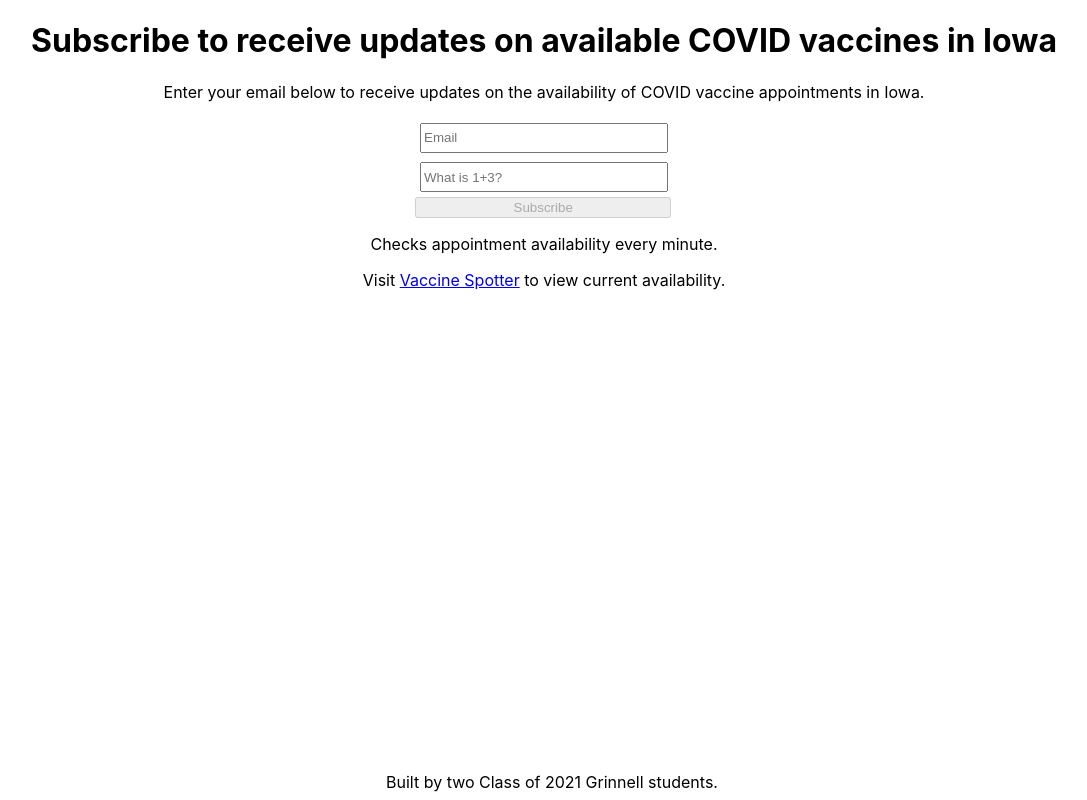
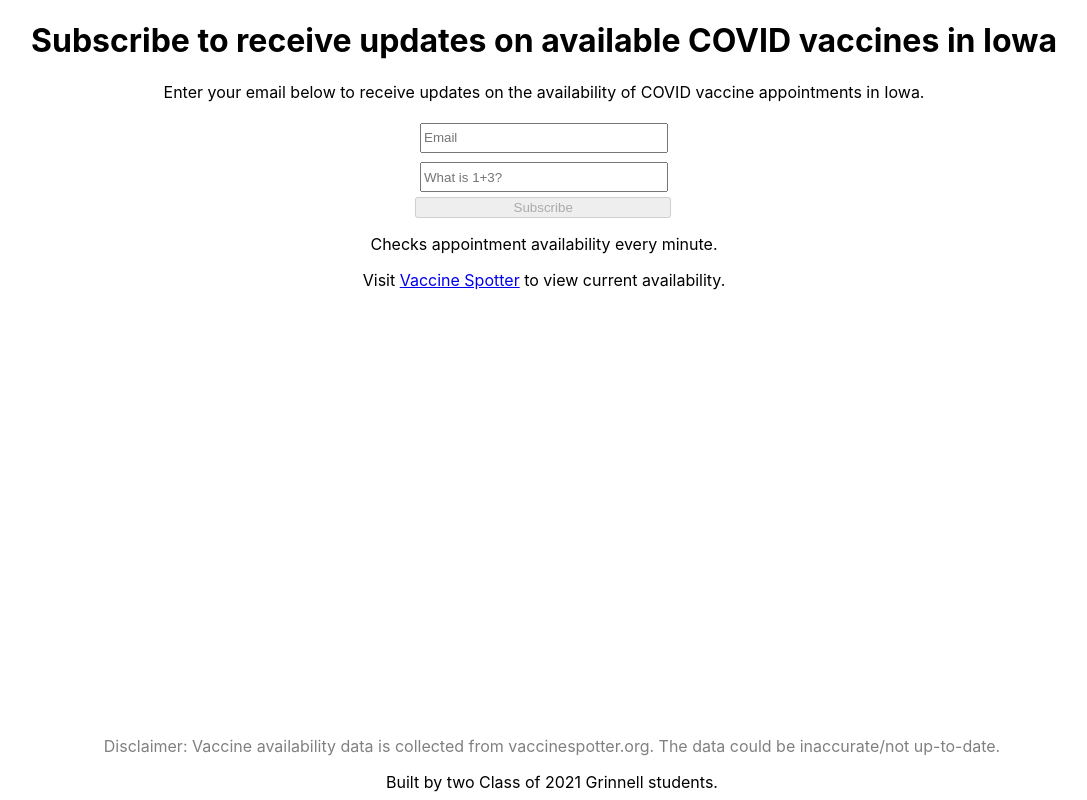
Before and after one commit to charunupara/GrinnellVaccineFrontEnd, a React (Create React App) app: page / in a window 1280 px wide. Shown: the whole page, without its empty margins (96-1183 px from the left). Built offline with nearby package versions, Linux system fonts and the light colour scheme.

Commit message:
add disclaimer

```diff
--- a/src/Form.css
+++ b/src/Form.css
@@ -17,6 +17,10 @@ form {
   width: 16rem;
 }
 
+#disclaimer {
+  color: grey;
+}
+
 #footer-text {
   position: fixed;
   bottom: 0;
--- a/src/Form.js
+++ b/src/Form.js
@@ -108,6 +108,9 @@ class Form extends React.Component {
           to view current availability.
         </p>
         <div id="footer-text">
+          <p id="disclaimer">
+            Disclaimer: Vaccine availability data is collected from vaccinespotter.org. The data could be inaccurate/not up-to-date.
+          </p>
           Built by two Class of 2021 Grinnell students.
         </div>
       </>
```
